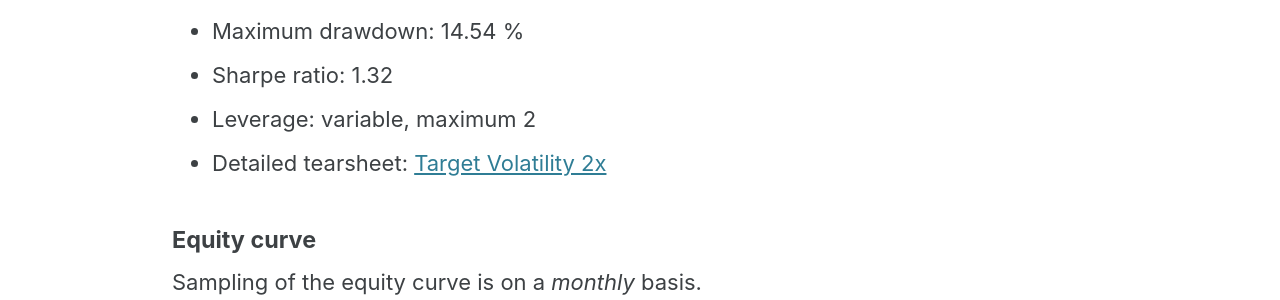
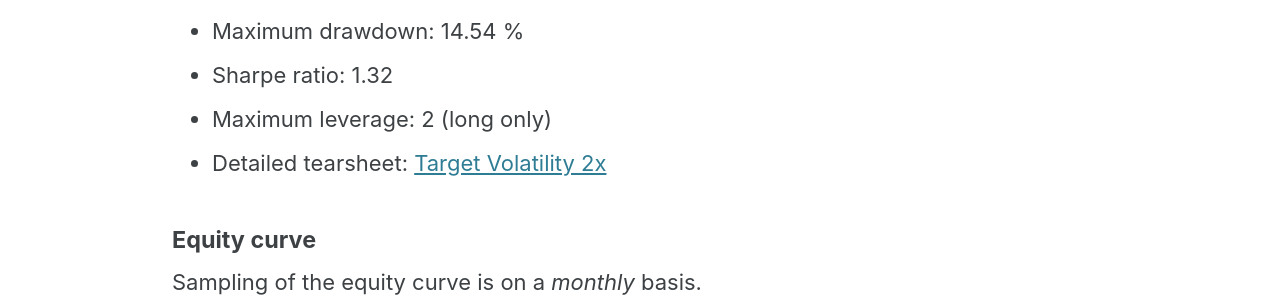
Before and after one commit to IthacaResearch/ithacaresearch.github.io, a Jekyll site: the page built from _posts/2019-08-03-Target-Volatility-2x.md, in a window 1280 px wide and 900 px high, scrolled down 752 px. Shown: the part 154-454 px from the top of the window. Built offline with Jekyll 4.4.1, drawn with Linux system fonts in a browser that asks for light colours; cached includes are drawn as plain includes.

Commit message:
Update 2019-08-03-Target-Volatility-2x.md

```diff
--- a/_posts/2019-08-03-Target-Volatility-2x.md
+++ b/_posts/2019-08-03-Target-Volatility-2x.md
@@ -20,7 +20,7 @@ The main risks of this strategy are high leverage and unforeseen changes in corr
 * CAGR: 12.93 %
 * Maximum drawdown: 14.54 %
 * Sharpe ratio: 1.32
-* Leverage: variable, maximum 2
+* Maximum leverage: 2 (long only)
 * Detailed tearsheet: [Target Volatility 2x](/tearsheets/TargetVolatility2x.html)
 
 #### Equity curve
```
